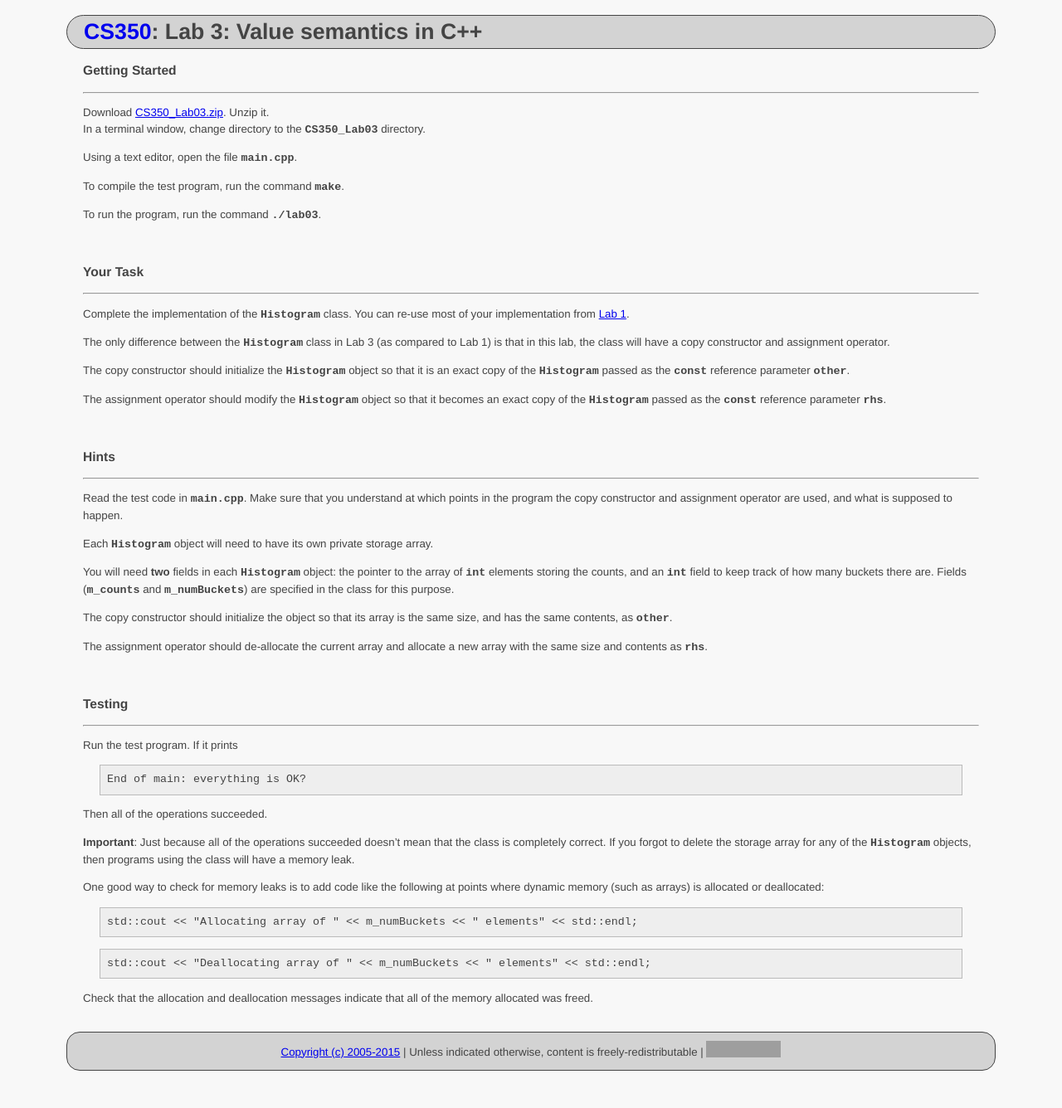
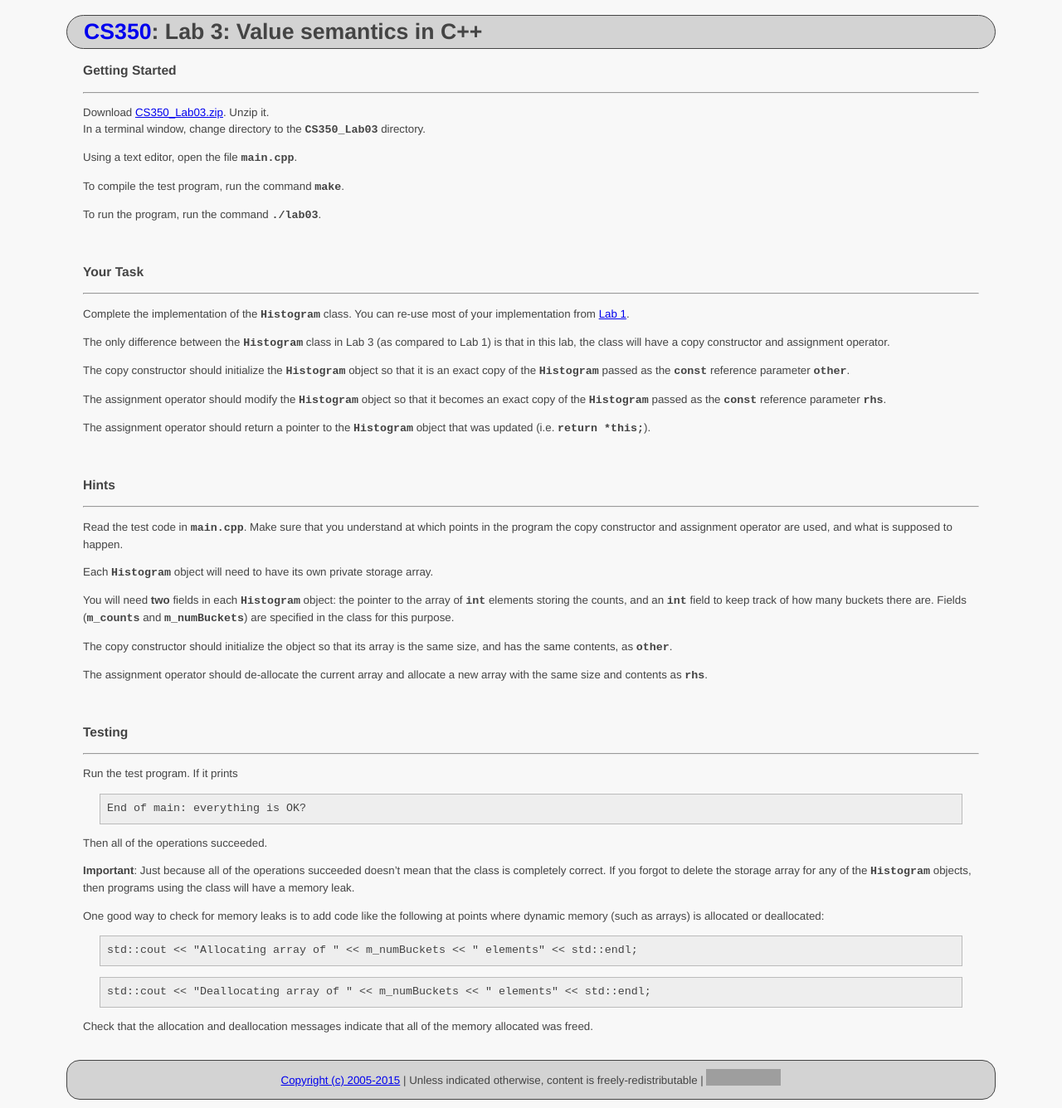
Before and after one commit to ycpcs/cs350-fall2015, a Jekyll site: the page built from labs/lab03.md, in a window 1280 px wide. Shown: the whole page at 83% size. Built offline with Jekyll 4.4.1, drawn with Linux system fonts in a browser that asks for light colours; Markdown is read by kramdown in place of the engine named in the settings; before the commit the page ends 1301 px from its top, so only the background shows below that; grey boxes are pictures that could not be loaded.

Commit message:
added some info to lab#3

````diff
--- a/labs/lab03.md
+++ b/labs/lab03.md
@@ -31,6 +31,8 @@ The only difference between the **```Histogram```** class in Lab 3 (as compared
 The copy constructor should initialize the **```Histogram```** object so that it is an exact copy of the **```Histogram```** passed as the **```const```** reference parameter **```other```**.
 
 The assignment operator should modify the **```Histogram```** object so that it becomes an exact copy of the **```Histogram```** passed as the **```const```** reference parameter **```rhs```**.
+
+The assignment operator should return a pointer to the **```Histogram```** object that was updated (i.e. **```return *this;```**).
 
 <br>
 ###Hints
````
